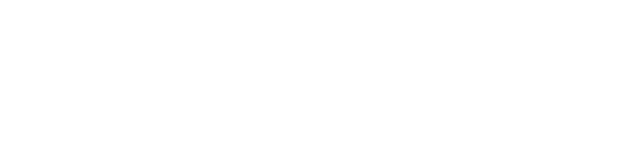
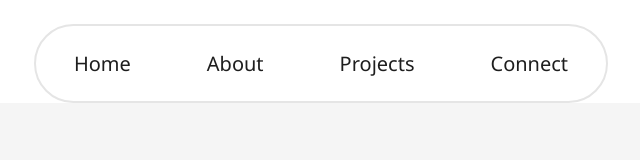
Before and after one commit to fasiyam/portfolio-site, a plain HTML site: page index.html in a window 1280 px wide. Shown: the whole page, without its empty margins (319-959 px from the left). Drawn offline with Linux system fonts and the light colour scheme.

Commit message:
added navigation bar

```diff
--- a/index.html
+++ b/index.html
@@ -1,12 +1,58 @@
 <!DOCTYPE html>
 <html lang="en">
+
 <head>
     <meta charset="UTF-8">
     <meta name="viewport" content="width=device-width, initial-scale=1.0">
     <title>Famim Ahmed Siyam</title>
-    <link rel="stylesheet" href="style.css">
+    <link rel="stylesheet" href="./styles/style.css">
 </head>
+
 <body>
 
+    <header>
+        <nav class="navbar">
+            <ul class="navbar-list">
+                <li class="nav-item">
+                    <a href="#">
+                        Home
+                    </a>
+                </li>
+
+                <li class="nav-item">
+                    <a href="#">
+                        About
+                    </a>
+                </li>
+
+                <li class="nav-item">
+                    <a href="#">
+                        Projects
+                    </a>
+                </li>
+
+                <li class="nav-item">
+                    <a href="#">
+                        Connect
+                    </a>
+                </li>
+            </ul>
+        </nav>
+
+        <section class="hero">
+
+        </section>
+
+    </header>
+
+    <main>
+
+    </main>
+
+    <footer>
+
+    </footer>
+
 </body>
+
 </html>
--- /dev/null
+++ b/styles/style.css
@@ -0,0 +1,62 @@
+@import url('https://fonts.googleapis.com/css2?family=Roboto:ital,wght@0,100..900;1,100..900&display=swap');
+
+
+* {
+    margin: 0;
+    padding: 0;
+    box-sizing: border-box;
+}
+
+html {
+    font-size: 62.5%;
+}
+
+body {
+    font-family: "Roboto";
+    background-color: rgba(245, 245, 245, 1);
+}
+
+
+/* Nav bar */
+
+.navbar {
+    font-family: 'Segoe UI', Tahoma, Geneva, Verdana, sans-serif;
+    font-size: 1.6rem;
+    background-color: #fff;
+
+    display: flex;
+    justify-content: center;
+}
+
+.navbar-list {
+    margin-top: 2.4rem;
+    list-style-type: none;
+    display: flex;
+    align-items: center;
+    justify-content: center;
+
+    border: 0.2rem solid #E5E5E5;
+    backdrop-filter: blur(0.4rem);
+    border-radius: 100rem;
+
+}
+
+.nav-item {
+    margin: 0.8rem;
+    border-radius: 100rem;
+    font-size: 2rem;
+    padding: 1.6rem 3rem;
+}
+
+.navbar-list a {
+    text-decoration: none;
+    color: rgba(30, 30, 30, 1);
+}
+
+.nav-item:hover {
+    background-color: #000;
+
+    a {
+        color: #fff;
+    }
+}
```
Also changed, not shown: style.css (deleted).
